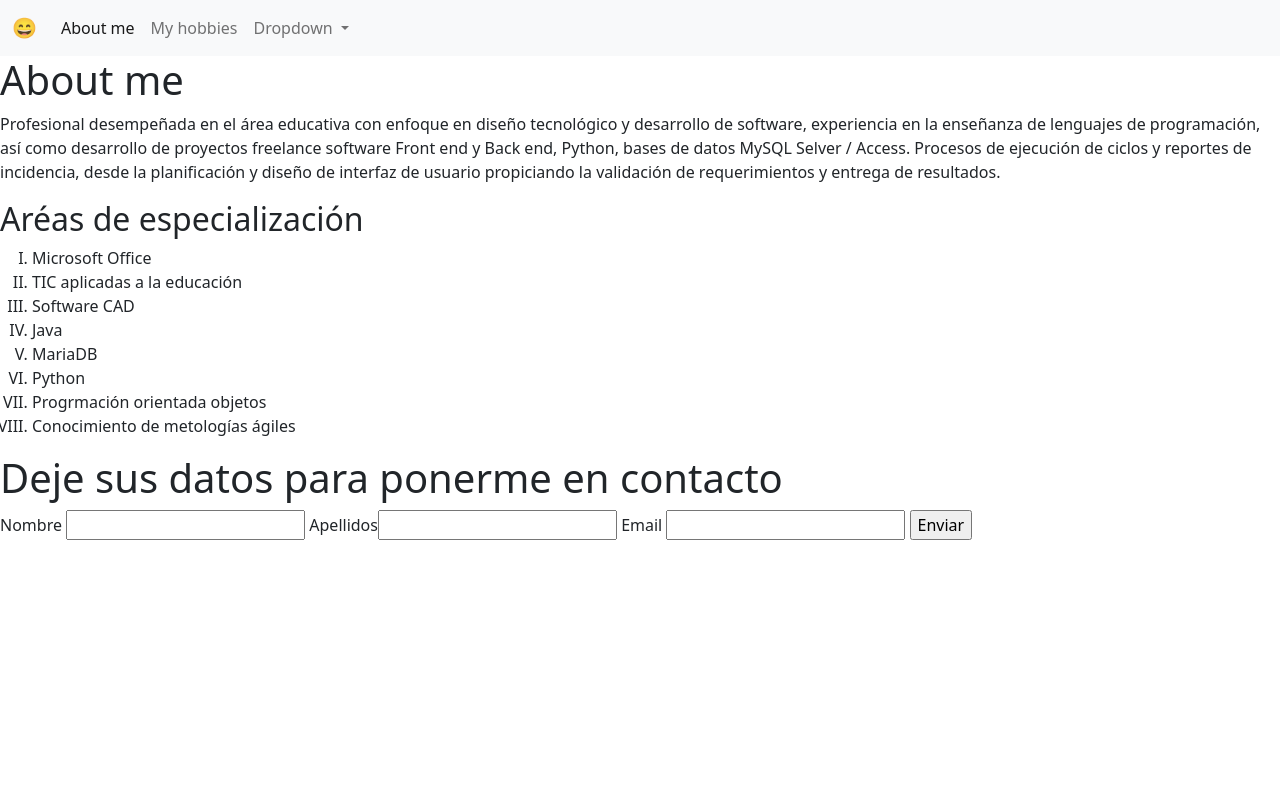
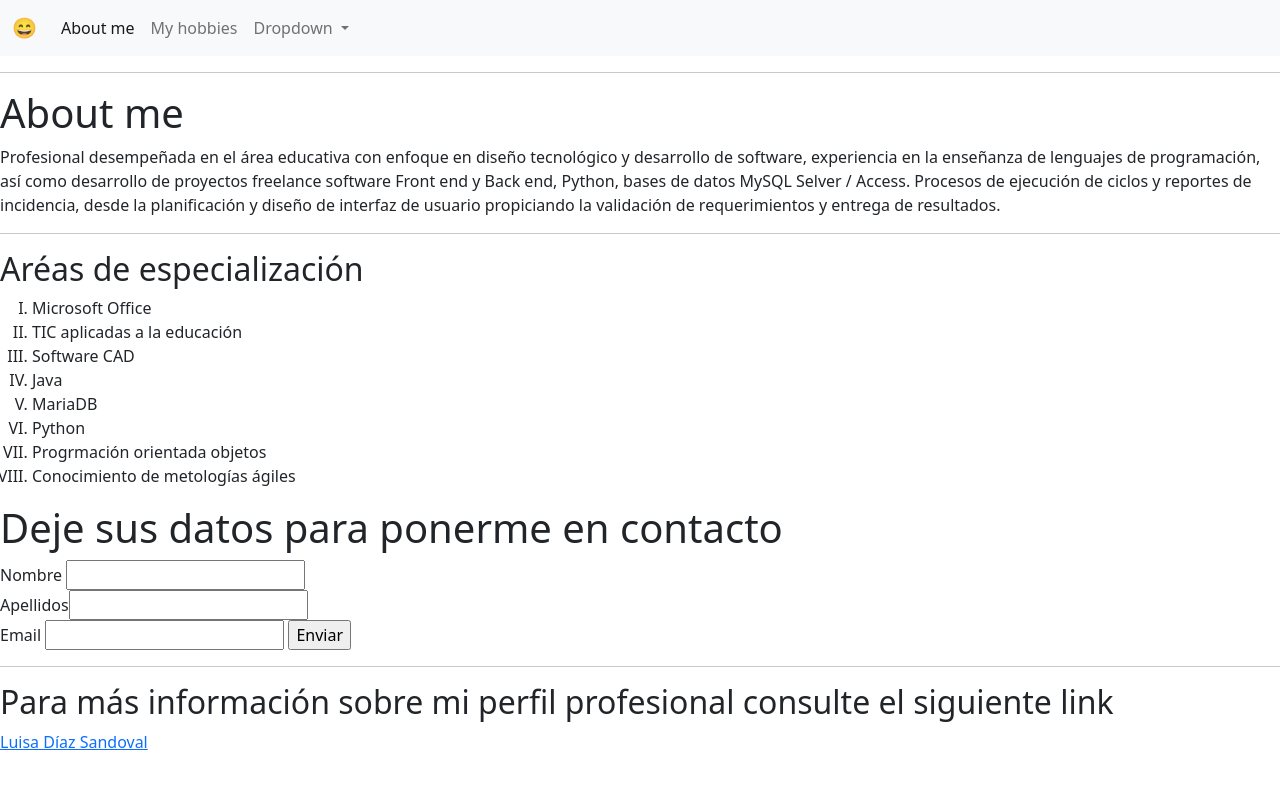
Before and after one commit to fernandasandoTKD/bit01html, a plain HTML site: page index.html in a window 1280 px wide. Drawn offline with nearby package versions, Linux system fonts and the light colour scheme.

Commit message:
Cambios en index

```diff
--- a/index.html
+++ b/index.html
@@ -47,6 +47,8 @@
 
     </header>
     <main>
+
+        <hr>
         <h1>About me</h1>
         <!--Secciones-->
         <section>
@@ -63,6 +65,7 @@
                 de resultados.
             </p>
             <!--Artículos-->
+            <hr>
             <article>
             <h2>Aréas de especialización</h2>
             <ol type="I">
@@ -83,11 +86,15 @@
           <h1>Deje sus datos para ponerme en contacto</h1>
           <form action="">
             <label for="nom"> Nombre</label> <input type="text" class="text">
+            <br>
             <label for="apellido">Apellidos</label><input type="text" class="text">
+            <br>
             <label for="email">Email</label> <input type="email" name="" id="">
             <input type="button" value="Enviar">
           </form>
-
+          <hr>
+          <h2>Para más información sobre mi perfil profesional consulte el siguiente link</h2>
+          <a href="https://www.linkedin.com/in/lufe-diaz-s/">Luisa Díaz Sandoval</a>
         </section>
     </main>
 
```
